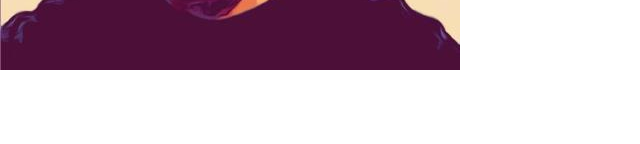
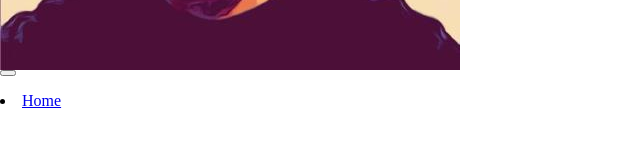
Before and after one commit to KamIsHere/myWebsite, a plain HTML site: page index.html in a window 1280 px wide. Shown: the part 390-534 px from the top of the page, 0-640 px from the left. Drawn offline with nearby package versions, Linux system fonts and the light colour scheme.

Commit message:
saving changes

```diff
--- a/index.html
+++ b/index.html
@@ -11,6 +11,13 @@
         <div class="logo">
             <img src="img/me.jpeg" alt="A picture of a black man.">
         </div>
+        <button class="nav-toggle" aria-label="toggle navigation">
+            <span class="hamburger"></span>
+        </button>
+        <nav class="nav">
+            <ul class="nav__list"></ul>
+            <li class="nav__item"><a href="#" class="nav__link">Home</a></li>
+        </nav>
     </header>
 </body>
 </html>
```
